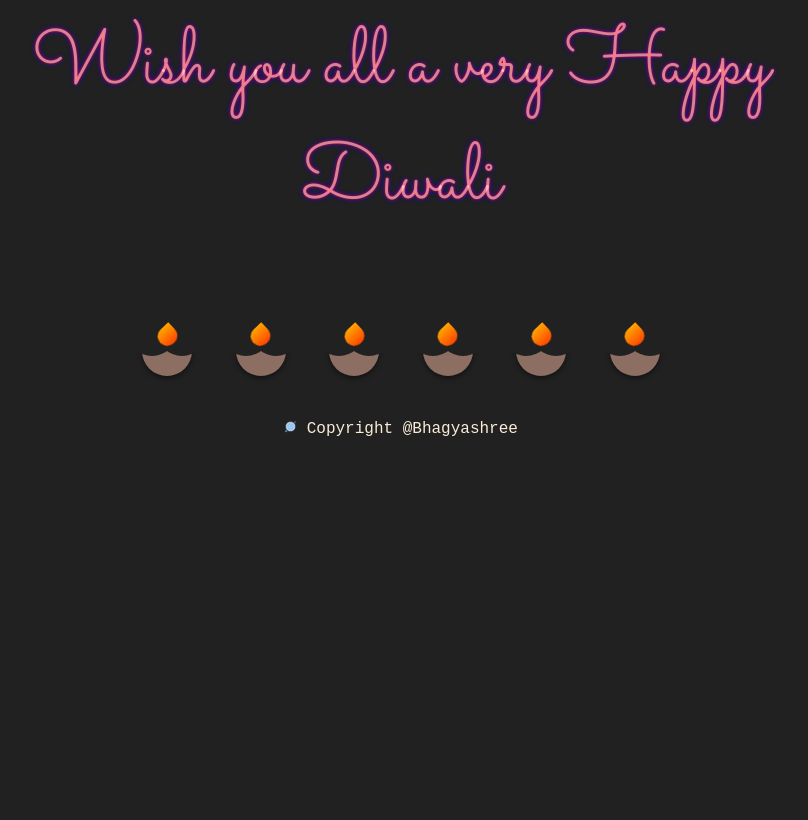
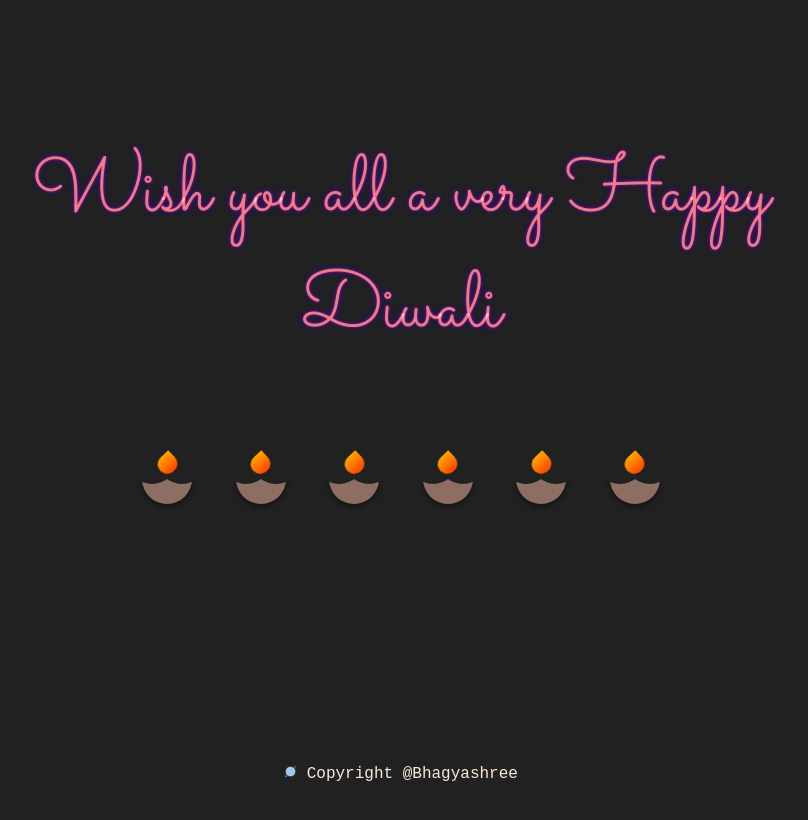
Before and after one commit to Bhagyashree-hegde2001/happy-deepavali, a plain HTML site: page index.html in a window 1280 px wide. Shown: the whole page, without its empty margins (239-1047 px from the left). Drawn offline with Linux system fonts and the light colour scheme.

Commit message:
Update styles.css - sticky footer

```diff
--- a/styles.css
+++ b/styles.css
@@ -4,6 +4,9 @@
 body {
     background-color: #212121;
     font-family: 'Sacramento',sans-serif;
+    min-height: 100vh;
+    display: flex;
+    flex-direction: column;
 }
 
 span {
@@ -27,19 +30,17 @@ span {
 .container {
     height: 40%;
     width: 60%;
-    top: 0;
-    left: 0;
-    right: 0;
-    bottom: 0;
     margin: auto;
     position: relative;
     text-align: center;
     justify-content: center;
+    align-items: center;
 }
 
 
 .title {
     font-size: 5rem;
+    padding-top: 20px;
     padding-bottom: 50px;
     color: rgba(255,255,255,0.5);
     text-align: center;
@@ -53,11 +54,12 @@ span {
 }
 
 .footer {
-    height: 20px;
-    margin-bottom: 580px;
+    /* height: 20px; */
+    /* margin-bottom: 580px; */
+    padding-bottom: 2%;
+    margin-top: auto;
     color: antiquewhite;
     text-align: center;
-
     font-family: 'Courier New', Courier, monospace;
 }
 
```
